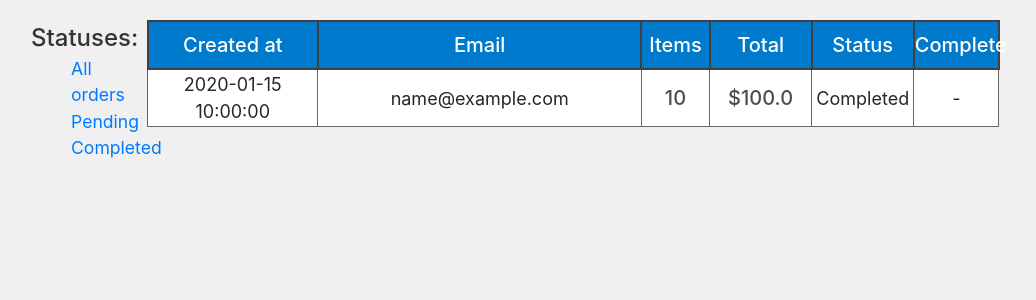
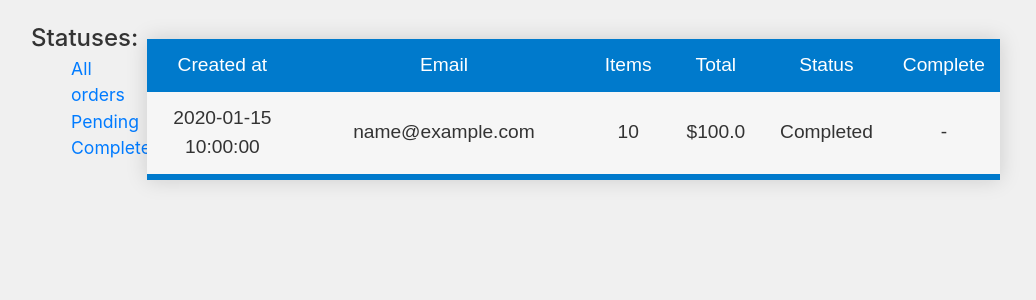
Before and after one commit to Kyrylo-Ktl/e-commerce, a Flask app: template shop/templates/orders/orders_list.html in a window 1280 px wide. Shown: the part 60-360 px from the top of the page, without its empty margins (152-1188 px from the left). Run offline with Flask 2, Linux system fonts and the light colour scheme; tables that the repository leaves empty hold one stand-in row (values such as "Sample post"); the template is opened without the code that fills it: values that come from a table or form of the project are taken from there, most other values are stand-ins (such as "Sample title", 1, 10 or a date in 2020); some libraries are stand-ins or nearby versions.

Commit message:
Improved orders table styles

```diff
--- a/shop/orders/forms.py
+++ b/shop/orders/forms.py
@@ -14,4 +14,3 @@ class MakeCompletedForm(FlaskForm):
         validators=[DataRequired(), order_validator(db_field='id')],
         render_kw={'hidden': True},
     )
-    submit = SubmitField('Done')
--- a/shop/static/orders.css
+++ b/shop/static/orders.css
@@ -15,59 +15,54 @@
     font-size: 1.1em;
 }
 
-.orders-table {
-    border-collapse: collapse;
-    table-layout: fixed;
-    width: 100%;
-    border: 1px solid gray;
-    text-align: center;
+.btn-complete {
+    border: 0px;
+    background: rgba(255, 255, 255, 0);
 }
 
-.orders-table thead tr td {
+.btn-complete:before {
+   font-family: "FontAwesome";
+   content: "\F046";
+}
+
+.btn-complete:hover {
+    color: #007acc;
+}
+
+.orders-table {
+    width: 100%;
+    border-collapse: collapse;
+    margin:  1em 0;
+    font-size: 1.2em;
+    font-family: sans-serif;
+    text-align: center;
+    box-shadow: 0 0 20px rgba(0, 0, 0, 0.15);
+}
+
+.orders-table thead tr {
     background-color: #007acc;
     color: #ffffff;
-    font-size: 20px;
-    font-weight: 550;
-    padding: 8px 0 8px 0;
-    border: 2px solid #404040;
 }
 
-.orders-table tbody tr td {
-    color: #262626;
-    font-size: 18px;
-    border: 1px solid #666666;
+.orders-table th,
+.orders-table td {
+    padding: 12px 15px;
 }
 
-.orders-table tbody tr .main-info {
-    font-weight: 550;
-    font-size: 20px;
-    color: #4d4d4d;
+.orders-table tbody tr {
+    border-bottom: 1px solid #dddddd;
 }
 
-.orders-table tbody tr:nth-child(odd) {
-    background-color: #ffffff;
+.orders-table tbody tr:nth-of-type(odd) {
+    background-color: #f6f6f6;
 }
 
-.orders-table tbody tr:nth-child(even) {
-    background-color: #f2f2f2;
+.orders-table tbody tr:last-of-type {
+    border-bottom: 6px solid #007acc;
 }
 
 .orders-table tbody tr:hover {
-    background-color: #cce4ff;
+    font-weight: bold;
+    color: #007acc;
+    background-color: #e6f3ff;
 }
-
-.btn-complete {
-    width: 100%;
-    height: 100%;
-    background-color: #008ae6;
-    color: #ffffff;
-    font-size: 18px;
-    font-weight: 550;
-    border: 1px solid #666666;
-    border-radius: 0px;
-}
-
-.btn-complete:hover {
-    background-color: #66b3ff;
-    color: #000000;
-}
--- a/shop/templates/orders/orders_list.html
+++ b/shop/templates/orders/orders_list.html
@@ -58,7 +58,7 @@
                         <form method="POST" action="">
                             {{ form.hidden_tag() }}
                             {{ form.order_id(value=order.id) }}
-                            {{ form.submit(class="btn-complete") }}
+                            <button type="submit" class="btn-complete"></button>
                         </form>
                     </td>
                     {% endif %}
```
